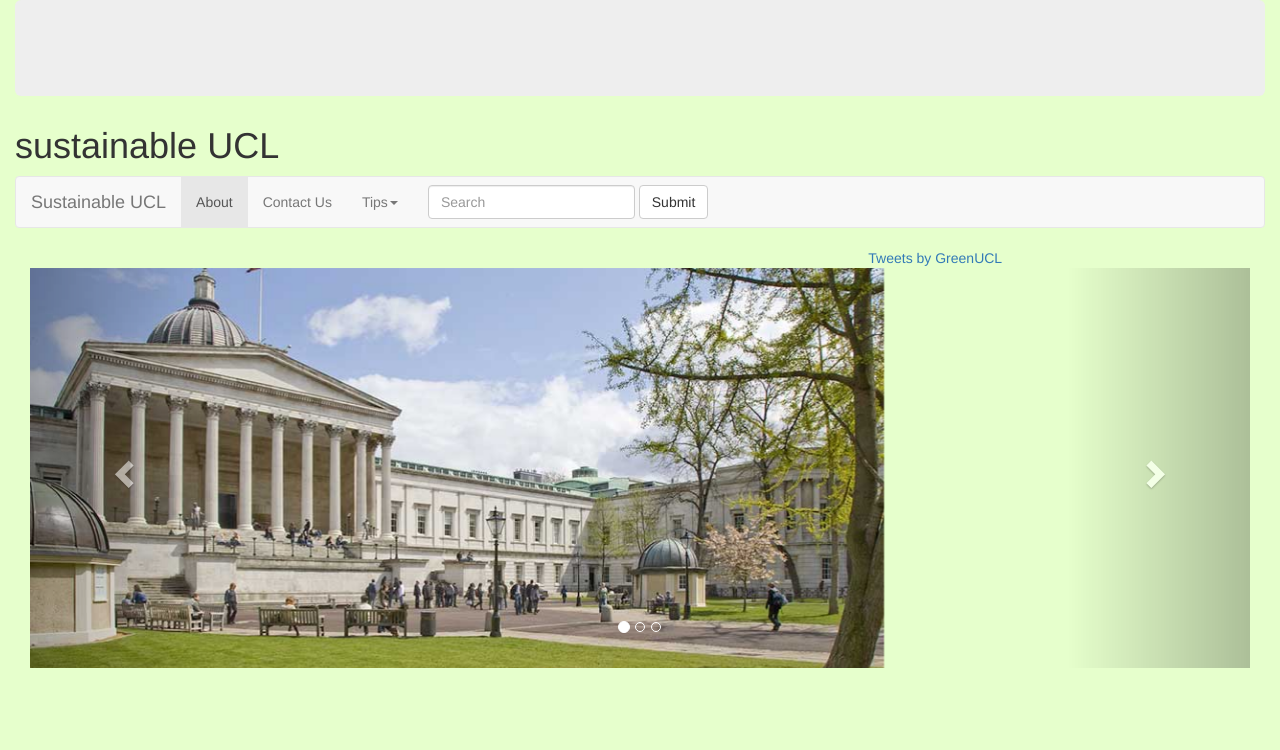
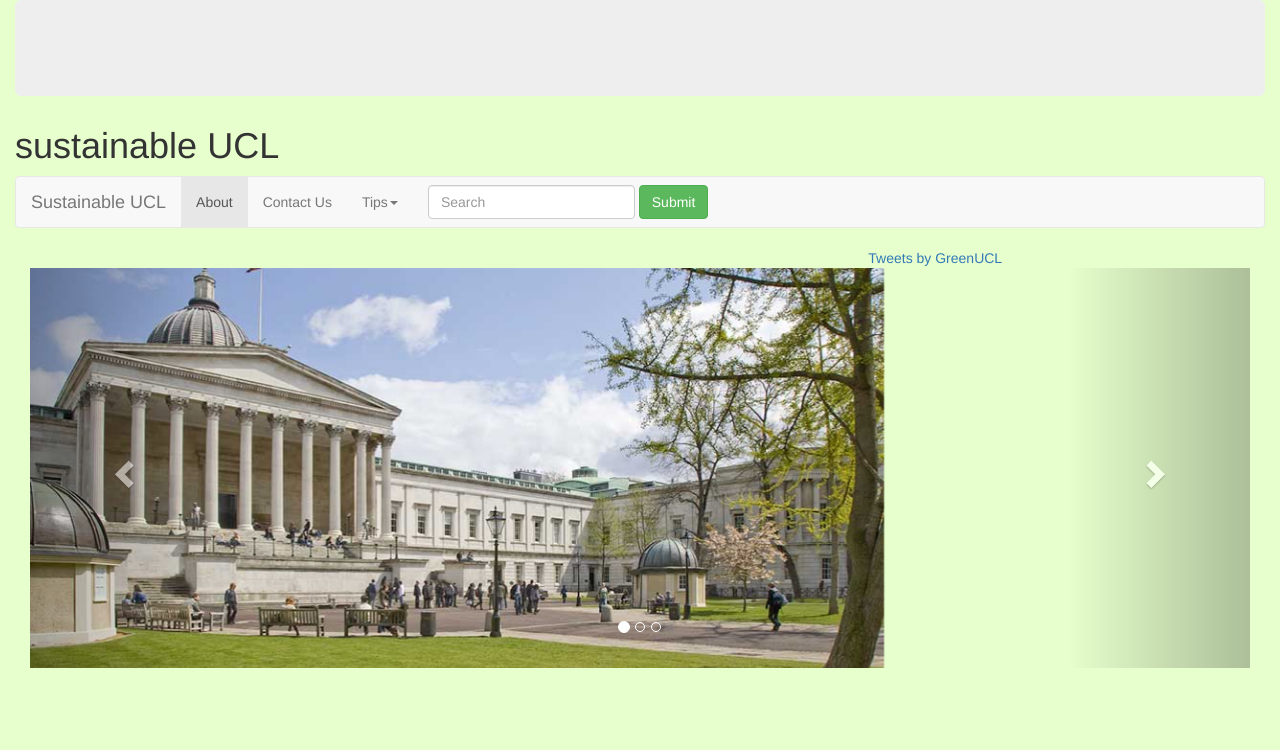
Before and after one commit to allysiadee/sustainabilitywebsite, a plain HTML site: page index.html in a window 1280 px wide. Drawn offline with nearby package versions, Linux system fonts and the light colour scheme.

Commit message:
Search Button works

```diff
--- a/index.html
+++ b/index.html
@@ -51,7 +51,7 @@
               <div class="form-group">
                <input type="text" class="form-control" placeholder="Search">
               </div>
-              <button type="submit" class="btn btn-default">Submit</button>
+              <button type="submit" class="btn btn-success">Submit</button>
             </form>
 
            </div><!-- /.navbar-collapse -->
```
